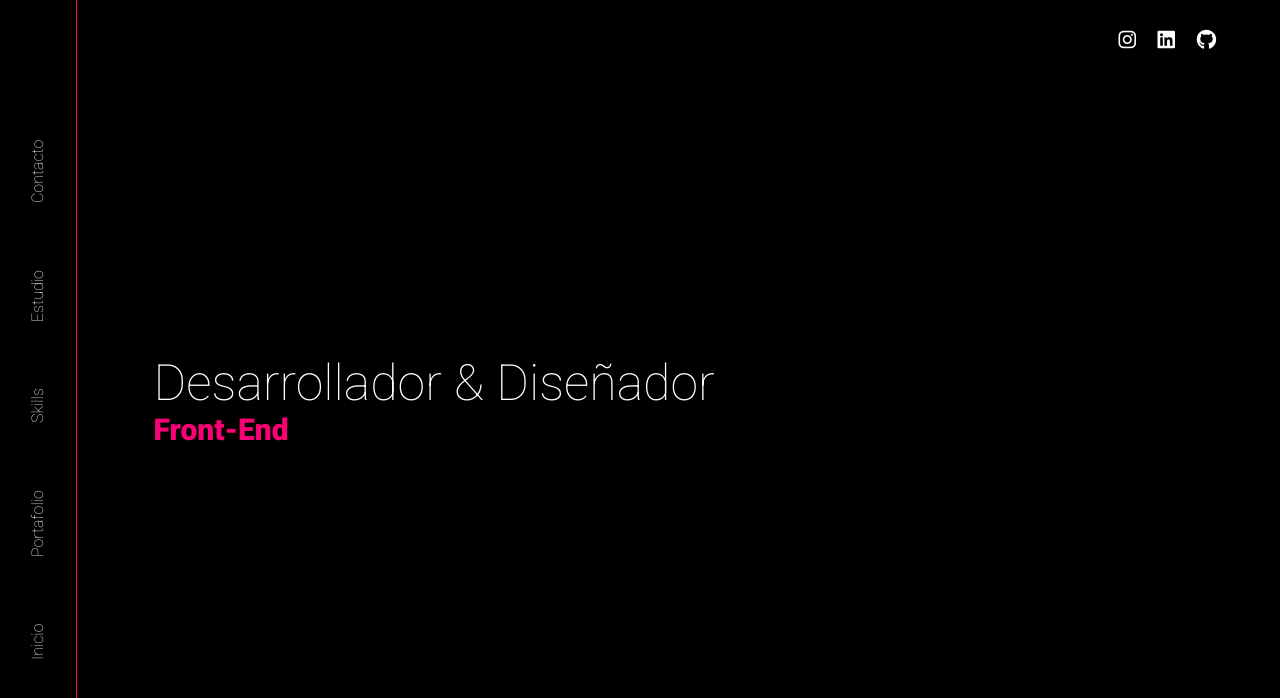
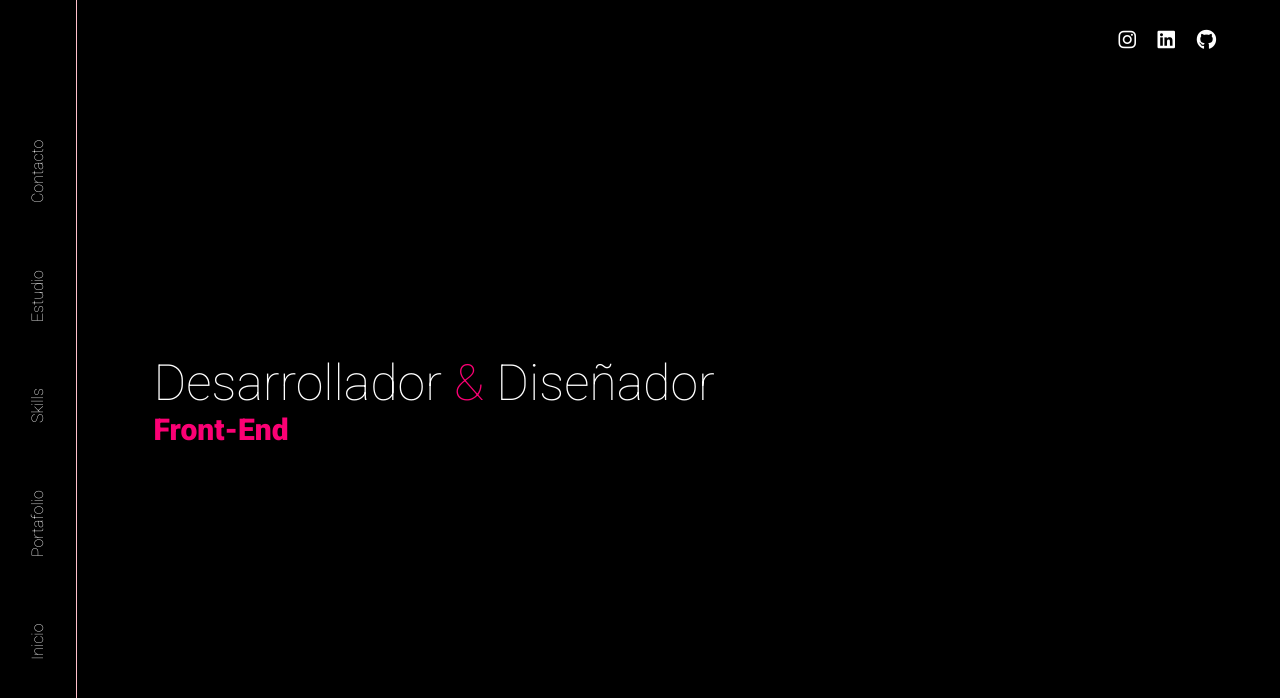
Before and after one commit to Sebasstardo/Portafolio, a website: page index.html in a window 1280 px wide. Shown: the top 698 px of the page. Drawn offline with Linux system fonts and the light colour scheme.

Commit message:
arreglo2 primera vista

```diff
--- a/index.html
+++ b/index.html
@@ -19,18 +19,15 @@
         </section>
     </header>
 
-    <main class="horizontal-scroll-wrapper snaps-inline "
-     data-0="transform:translateX(0%);"
+    <main class="horizontal-scroll-wrapper snaps-inline " data-0="transform:translateX(0%);"
         data-500="transform:translateX(-100%)">
 
-        <article id="inicio" class="main-inicio">
-            <div>
-                <h1>Desarrollador & Diseñador</h1>
+        <section id="inicio" class="main-inicio">
+            <h1>Desarrollador <span> &</span> Diseñador</h1>
             <h2>Front-End</h2>
-            </div>
-        </article>
+        </section>
 
-        <article id="portafolio" class="main_portafolio" >
+        <article id="portafolio" class="main_portafolio">
             <section class="column_grid_portafolio">
                 <div class="box-title">
                     <h1>Lorem ipsum dolor sit</h1>
@@ -46,9 +43,7 @@
                     <img src="build/img/logo.webp" alt="">
                 </div>
             </section>
-
         </article>
-
     </main>
     <footer class="">
         <nav>
--- a/src/scss/global/_globales.scss
+++ b/src/scss/global/_globales.scss
@@ -57,7 +57,7 @@ footer {
   align-items: center;
   justify-content: center;
   position: fixed;
-  border-right: 1px solid v.$fSecond;
+  border-right: 1px solid pink;
 
   nav {
     transform: rotate(180deg);
@@ -78,7 +78,9 @@ footer {
 
 }
 
-
+span{
+  color: v.$fSecond;
+}
 
 img {
   max-width: 100%;
--- a/src/scss/layout/_inicio.scss
+++ b/src/scss/layout/_inicio.scss
@@ -8,11 +8,10 @@
     left: 0;
     overscroll-behavior-inline:contain ;
 
-    article {
+    article, .main-inicio {
         height: 100vh;
         min-width: 100%;
-        display: flex;
-        align-items: center;
+
     }
 }
 .snaps-inline{
@@ -22,8 +21,9 @@
 
 .main-inicio {
     display: flex;
-    justify-content: flex-start;
-    align-items: center;
+    flex-direction: column;
+    justify-content:center;
+    align-items: flex-start;
     color: white;
     margin-left: 12vw;
 
@@ -31,7 +31,6 @@
         text-align: center;
     }
 }
-
 
 .column_grid_portafolio {
     display: flex;
```
Also changed, not shown: build/css/app.css. Lines whose indentation alone changed are shown as unchanged.
